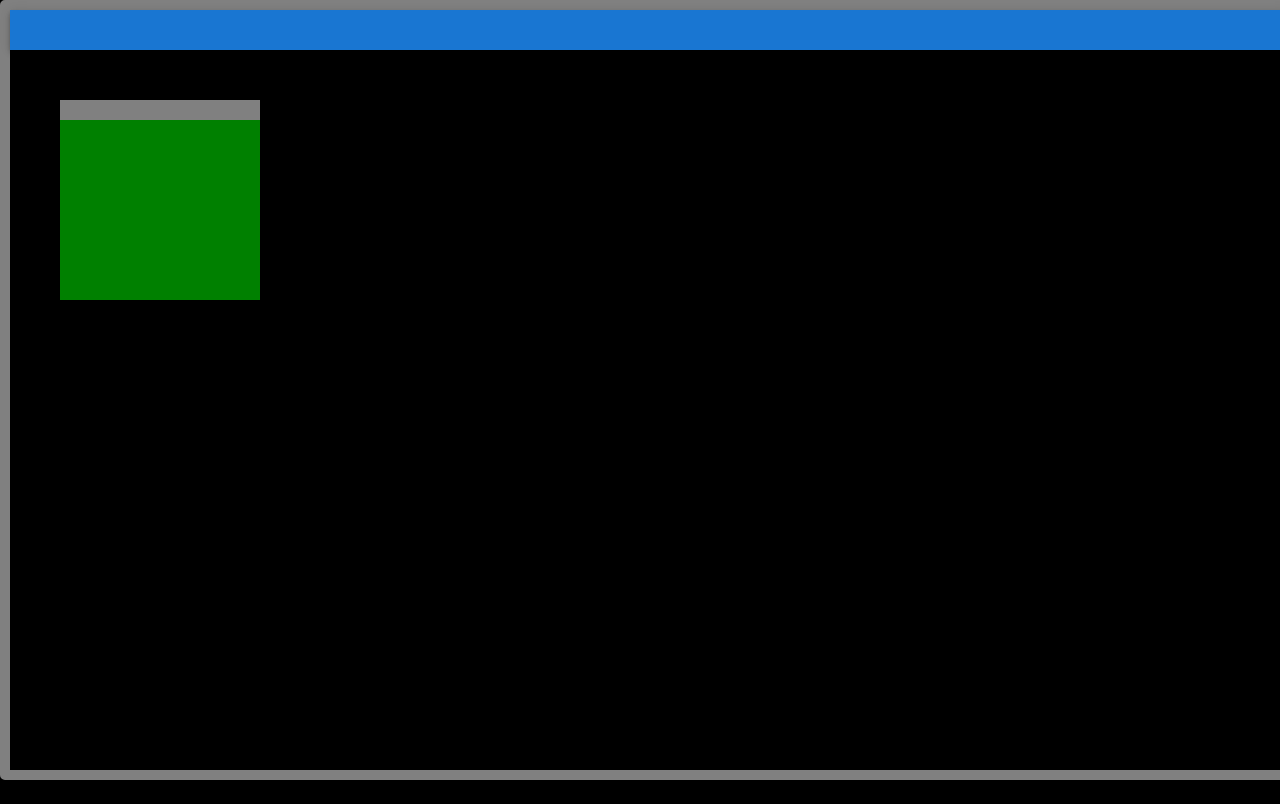
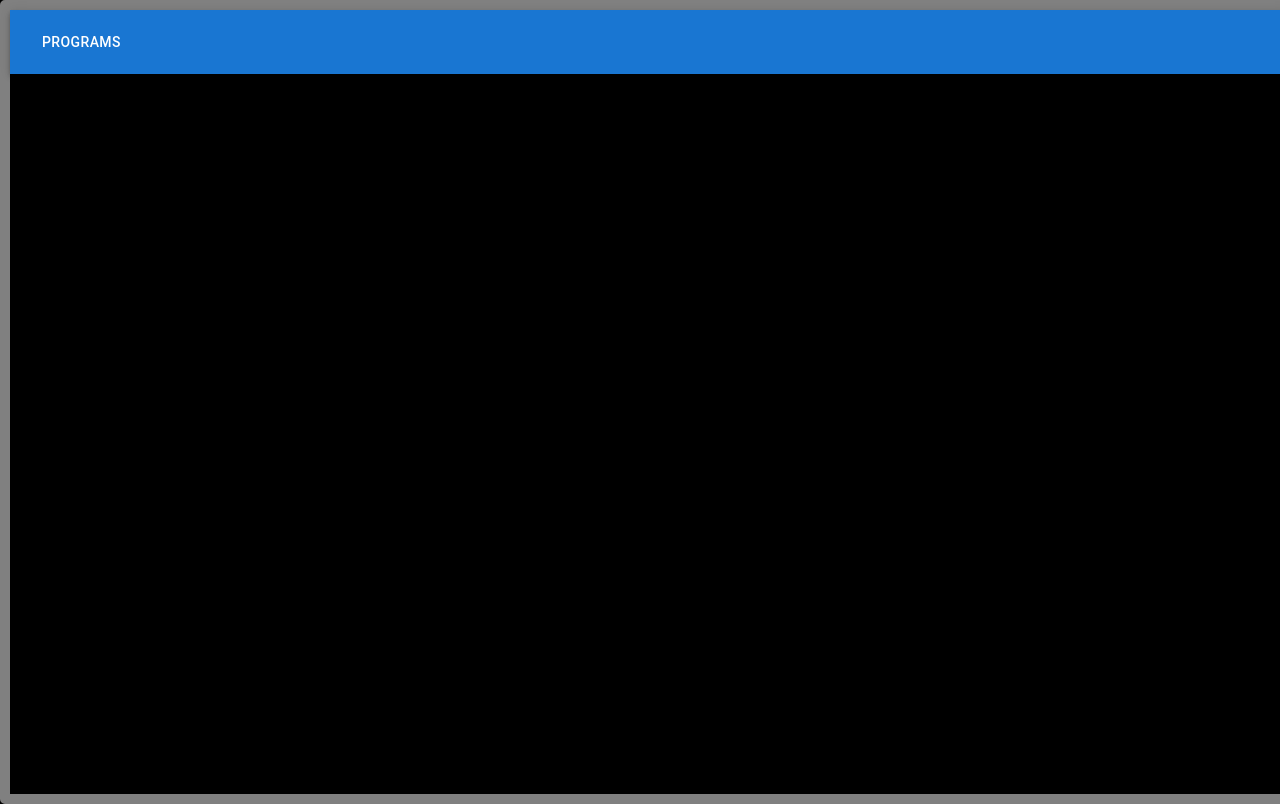
Before and after one commit to KristianELewis/portfolio-desktop-web-app, a React (Vite) app: page / in a window 1280 px wide. Built offline with nearby package versions, Linux system fonts and the light colour scheme.

Commit message:
improve window functionality (add window zLevels), add multiple program functionality, add basic text editor, add DesktopMenu

```diff
--- a/src/App.css
+++ b/src/App.css
@@ -19,6 +19,7 @@ body {
 
 }
 .innerWindow {
+    position: relative;
     background-color: black;
     height: 720px;
 }
@@ -26,11 +27,16 @@ body {
 .window {
     height: 200px;
     width: 200px;
-    background-color: green;
+    padding : "3px";
+    background-color: darkslategrey;
+    display: flex;
+    flex-direction: column;
 }
 
 .windowEdge {
-    height: 20px;
+    height: 30px;
     background-color: gray;
-
+    display: flex;
+    flex-direction: row;
+    justify-content: right;
 }
--- /dev/null
+++ b/src/components/DesktopMenu.jsx
@@ -0,0 +1,49 @@
+import React, {useState} from 'react';
+
+//materialUI stuff
+//need to switch to import paths
+import { AppBar, Button, Toolbar, Typography, IconButton} from '@mui/material'
+
+import Menu from '@mui/material/Menu';
+import MenuItem from '@mui/material/MenuItem';
+
+import MenuIcon from '@mui/icons-material/Menu';
+
+
+
+//need to make the app bar smaller, very annoying right now though
+const DesktopMenu = (props) => {
+
+    const [filesAnchor, setFilesAnchor] = useState(null);
+    const fileOpen = Boolean(filesAnchor);
+    const handleFilesClick = (e) => {
+        setFilesAnchor(e.currentTarget)
+    }
+
+    const handleAddTextEditor = () => {
+        props.addProgram()
+        setFilesAnchor(null)
+    }
+
+    const handleCloseFiles = () => {
+        setFilesAnchor(null)
+    }
+
+    return (
+        <AppBar position = "relative">
+            <Toolbar sx ={{flexGrow : 1}}>
+                <Button color = 'inherit' onClick = {handleFilesClick}>Programs</Button>
+                <Menu
+                    anchorEl={filesAnchor}
+                    open = {fileOpen}
+                    onClose ={handleCloseFiles}
+                >
+                    <MenuItem onClick={handleAddTextEditor}>Text Editor</MenuItem>
+                </Menu>
+            </Toolbar>
+        </AppBar>
+    )
+}
+
+
+export default DesktopMenu;
--- a/src/components/Screen.jsx
+++ b/src/components/Screen.jsx
@@ -1,18 +1,56 @@
 import React, { useState , useRef} from 'react'
 
-
-//materialUI stuff
-import { AppBar, Toolbar, IconButton} from '@mui/material'
-import MenuIcon from '@mui/icons-material/Menu';
-
-
 import Window from './Window'
-
-
+import DesktopMenu from './DesktopMenu'
 
 function Screen() {
+    //console.log("screen render")
 
-    //console.log("screen render")
+    const [programs, setPrograms] = useState([]);
+    //useRef??
+    //const [programCount, setProgramCount] = useState(0);
+    let programCount = useRef(0)
+    let currentZLevel = useRef(0)
+
+    const addProgram = () => {
+        setPrograms((prevPrograms) => {
+            const tempProgramCount = programCount.current
+            const tempZlevel = currentZLevel.current;
+            currentZLevel.current += 1;
+            programCount.current +=1
+            return [...prevPrograms, { id: tempProgramCount, zLevel: tempZlevel}]
+        })
+        //setProgramCount((prevState) => {return prevState+1})
+
+    }
+
+    const removeProgram = (id) => {
+        //const newPrograms = programs
+        const newPrograms = programs.filter((program) => {
+            if (program.id != id)
+            {
+                return program;
+            }
+            return
+        })
+        setPrograms(newPrograms)
+    }
+    //It needs to use zIndexes. zIndexes will  revent the user from selecting the windows behind. pushing the current window to the back of the programs list
+    //and therefore render later in the dom, will still allow the background elements to be selected
+    const focusWindow = (id) => {
+        const newPrograms = programs.map((program) => {
+            if(program.id === id)
+            {
+                return {
+                    id: program.id,
+                    zLevel: currentZLevel.current
+                }
+            }
+            return program
+        })
+        currentZLevel.current += 1;
+        setPrograms(newPrograms)
+    }
 
     /*========================================================
 
@@ -44,24 +82,35 @@ function Screen() {
         setMouseLeaveState(null);
     }
 
+
+
     return (
     <div className = "outterScreen">
-        <AppBar
-            sx={{height: "40px", position: 'relative', unselectable:"on" }}
-            options={{
-                draggable: false,
-              }}
-        >
-        </AppBar>
+        <DesktopMenu addProgram = {addProgram}/>
+
         <div className = "innerWindow" onPointerMove = {mouseMove} onMouseLeave = {mouseLeaveState} onMouseUp = {mouseLeaveState}>
 
-            <Window
-                changeFunction = {changeFunction}
-                removeFunction = {removeFunction}
-            />
+            {programs.map(program => {
+                return <Window
+                    changeFunction = {changeFunction}
+                    removeFunction = {removeFunction}
+                    key = {program.id}
+                    id = {program.id}
+                    zLevel = {program.zLevel}
+                    removeProgram = {removeProgram}
+                    focusWindow = {focusWindow}
+                />
+            })}
+
         </div>
     </div>
     )
 }
 
 export default Screen
+
+/*
+            <Window
+                changeFunction = {changeFunction}
+                removeFunction = {removeFunction}
+            />*/
--- a/src/components/Window.jsx
+++ b/src/components/Window.jsx
@@ -1,5 +1,7 @@
 import React, { useState } from 'react'
-//import TextEditor from './programs/TextEditor'
+import TextEditor from './programs/TextEditor'
+import CloseIcon from '@mui/icons-material/Close';
+
 
 const Window = (props) => {
 
@@ -53,19 +55,43 @@ const Window = (props) => {
 
     }
 
-    //mouse up my be redundant
+    //mouse up may be redundant
+
+    //position : "relative" must be placed in here. It is beinin overwritten
+    //padding also gets overwritten...
+
+
+    const handleExit = () => {
+        props.removeProgram(props.id)
+    }
+    const focusWindow = () => {
+        props.focusWindow(props.id)
+    }
+
     return (
         <div className = "window"
-        style = {{
-            position: "relative",
-            left : left + "px",
-            top : top + "px"
+            onMouseDown = {focusWindow}
+            style = {{
+                position: "absolute",
+                left : left + "px",
+                top : top + "px",
+                padding : "3px",
+                zIndex : props.zLevel
         }}>
 
             <div className = "windowEdge"
                 onMouseDown = {handleMouseDown}
                 onMouseUp = {handleMouseup}
-            />
+            >
+                <CloseIcon
+                    sx = {{
+                        color : "white",
+                        "&:hover": { backgroundColor: "black" }
+                    }}
+                    onClick = {handleExit}
+                />
+            </div>
+            <TextEditor></TextEditor>
 
         </div>
     )
--- /dev/null
+++ b/src/components/programs/TextEditor.jsx
@@ -0,0 +1,28 @@
+import React from 'react'
+import ReactDOM from 'react-dom';
+
+
+
+/*
+    Using draft js
+    seems a little excesive and annoying to use, I may change it/make my own
+
+*/
+import {Editor, EditorState} from 'draft-js';
+import 'draft-js/dist/Draft.css';
+
+function MyEditor() {
+    const [editorState, setEditorState] = React.useState( () => EditorState.createEmpty(), );
+    return <Editor editorState={editorState} onChange={setEditorState} />;
+}
+
+const TextEditor = () => {
+
+    return(
+        <div style = {{padding: "10px", backgroundColor : "yellow", height : "100%"}}>
+            <MyEditor> </MyEditor>
+        </div>
+    )
+}
+
+export default TextEditor;
```
